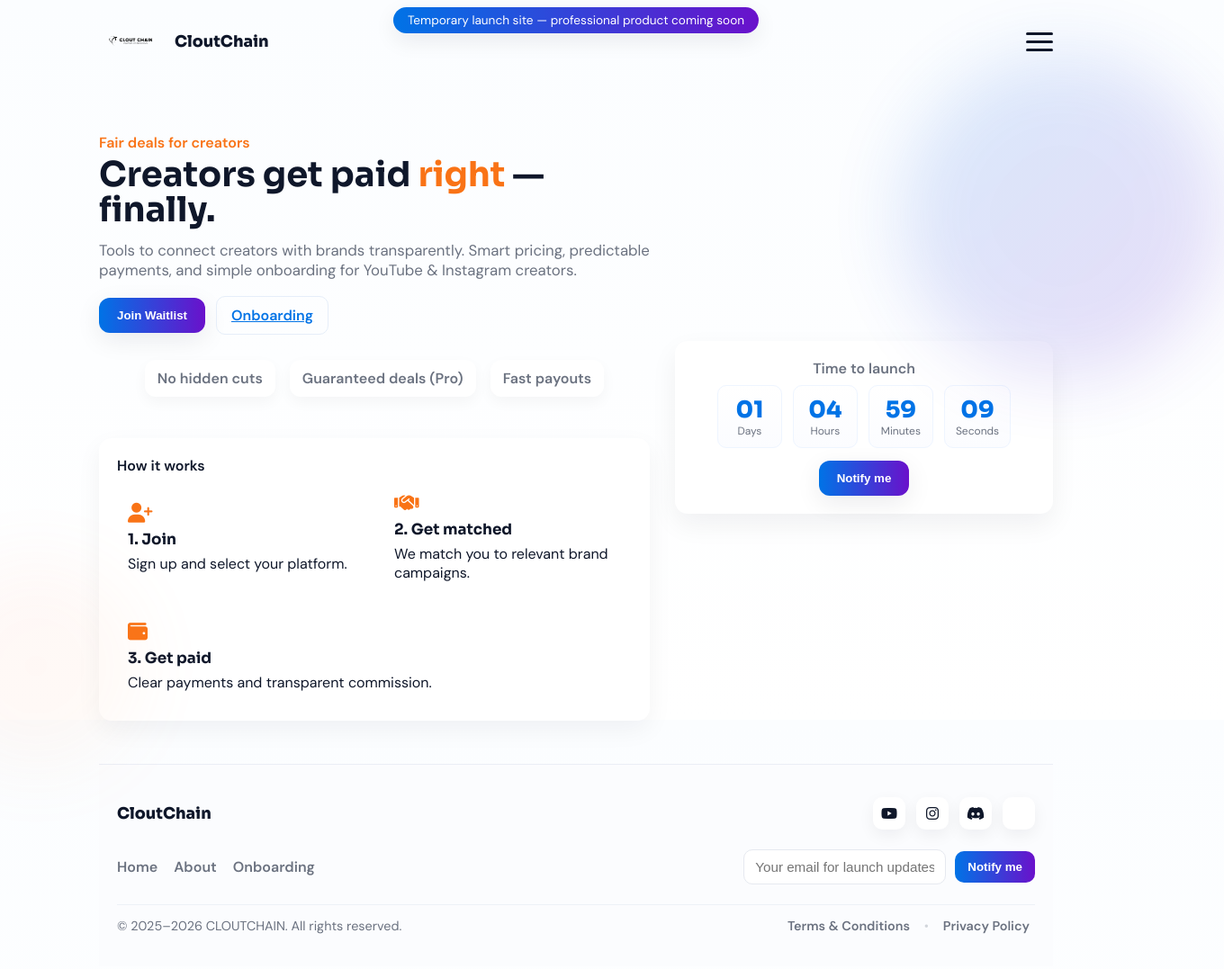
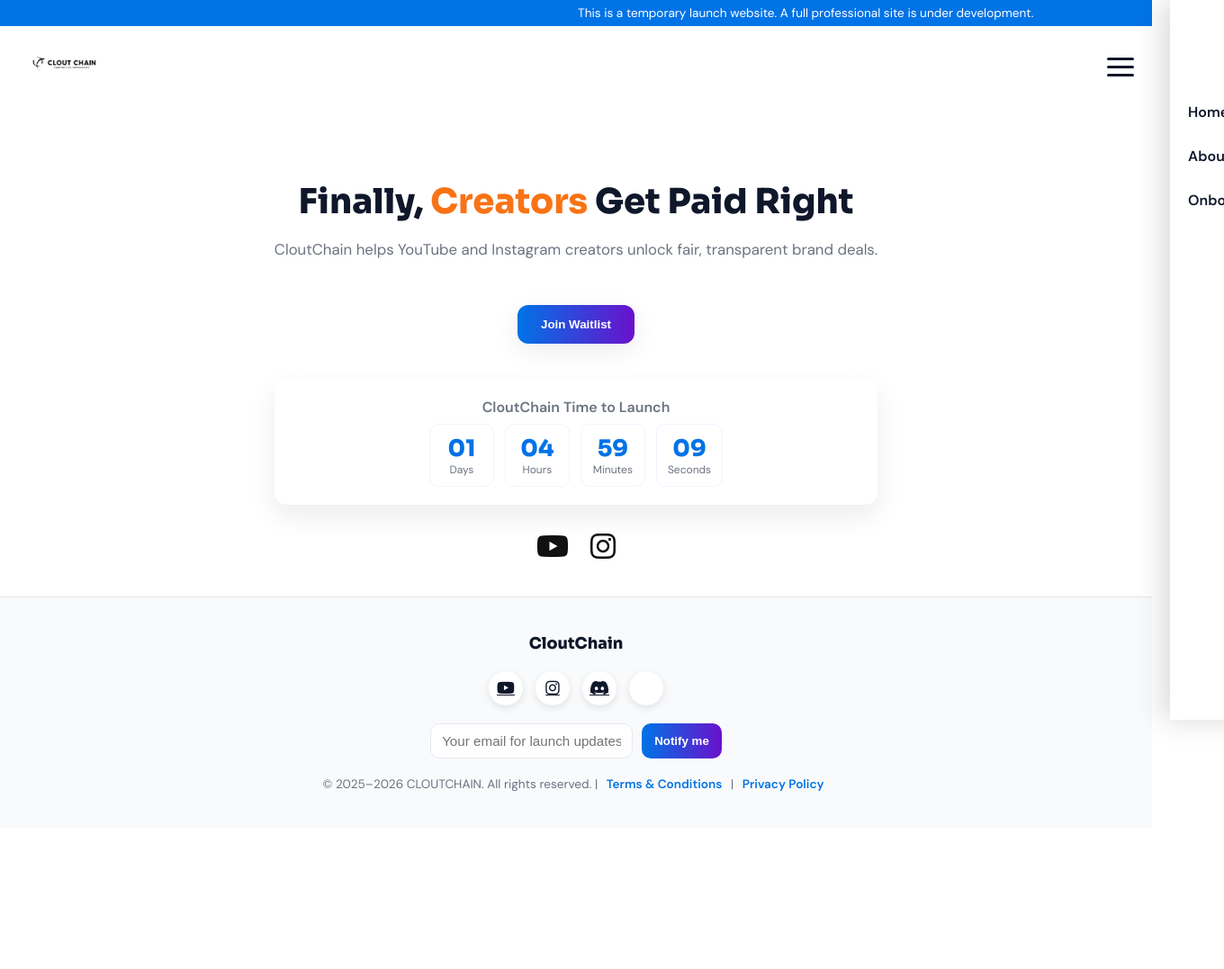
Before and after one commit to hustlenomicsorg/Cloutchain, a plain HTML site: page index.html in a window 1280 px wide. Shown: the whole page at 90% size, 1360 px wide, since content can reach past the window. After the commit the page ends 920 px from the top, so only its background shows below. Drawn offline with Linux system fonts and the light colour scheme.

Commit message:
Update index.html

```diff
--- a/index.html
+++ b/index.html
@@ -16,254 +16,171 @@
   --primary:#0073e6;
   --orange:#f97316;
   --card:#ffffff;
-  --glass: rgba(255,255,255,0.6);
 }
 *{box-sizing:border-box;margin:0;padding:0}
-html,body{height:100%}
-body{font-family:"DM Sans",sans-serif;background:linear-gradient(180deg,#fbfdff,#ffffff);color:#0f172a;display:flex;flex-direction:column;min-height:100vh}
+body{font-family:"DM Sans",sans-serif;background:#fff;color:#0f172a;display:flex;flex-direction:column;min-height:100vh;}
 
-/* Utility */
-.container{max-width:1100px;margin:0 auto;padding:28px 20px;width:100%}
+/* Notice scrolling banner */
+.notice-banner {
+  position:fixed;top:0;left:0;right:0;
+  background:var(--primary);color:#fff;
+  font-size:0.85rem;padding:6px 0;text-align:center;
+  z-index:1500;overflow:hidden;white-space:nowrap;
+}
+.notice-banner span {display:inline-block;padding-left:100%;animation:scroll-left 14s linear infinite;}
+@keyframes scroll-left{0%{transform:translateX(0)}100%{transform:translateX(-100%)}}
 
-/* Notice (small ticker) */
-.notice {position:fixed;top:8px;left:50%;transform:translateX(-50%);background:linear-gradient(90deg,var(--primary),#6a11cb);color:#fff;padding:6px 16px;border-radius:999px;font-size:0.85rem;z-index:1500;box-shadow:0 8px 24px rgba(11,18,32,0.08)}
 /* Header */
 .header{
-  position:fixed;left:0;right:0;top:24px;display:flex;justify-content:space-between;align-items:center;padding:0 20px;z-index:1400;
+  position:fixed;top:40px;left:20px;right:20px;
+  display:flex;align-items:center;justify-content:space-between;
+  z-index:1400;
 }
-.brand {display:flex;align-items:center;gap:12px;font-family:"Sora";font-weight:800;font-size:1.05rem}
-.brand img{height:44px}
-.hamburger{display:inline-flex;flex-direction:column;gap:6px;cursor:pointer}
+.logo img{height:64px} /* increased size */
+.hamburger{cursor:pointer;display:flex;flex-direction:column;gap:6px}
 .hamburger div{width:30px;height:3px;background:#0f172a;border-radius:3px}
 
-/* overlay backdrop when sidebar active (injected) */
-.sidebar-backdrop{position:fixed;inset:0;background:rgba(8,12,20,0.35);backdrop-filter:blur(3px);opacity:0;pointer-events:none;transition:opacity .2s;z-index:1350}
-.sidebar-backdrop.show{opacity:1;pointer-events:auto}
+/* Sidebar */
+.sidebar {
+  position:fixed;top:0;right:-280px;
+  width:260px;height:100%;background:#fff;
+  box-shadow:-8px 0 30px rgba(0,0,0,0.15);
+  padding:100px 20px;transition:right .3s ease;z-index:1600;
+}
+.sidebar.active { right:0 }
+.sidebar a {
+  display:block;padding:14px 0;text-decoration:none;
+  color:#0f172a;font-weight:600;font-size:1rem;
+}
+.sidebar a:hover {color:var(--primary)}
 
-/* Hero */
-.hero{
-  padding-top:120px;padding-bottom:48px;display:flex;align-items:center;gap:28px;
-}
-.hero-grid{display:grid;grid-template-columns:1fr 420px;gap:28px;align-items:center}
-.hero-title{font-family:"Sora";font-size:2.4rem;line-height:1.02;margin-bottom:14px}
-.hero-title .accent{color:var(--orange)}
-.hero-desc{color:var(--muted);font-size:1.05rem;margin-bottom:18px}
-.hero-cta{display:flex;gap:12px;align-items:center}
-.btn-primary{background:linear-gradient(90deg,var(--primary),#6a11cb);color:#fff;padding:12px 20px;border-radius:12px;border:0;font-weight:700;cursor:pointer;box-shadow:0 8px 28px rgba(11,18,32,0.08);transition:transform .16s}
-.btn-primary:hover{transform:translateY(-4px)}
-.btn-ghost{padding:10px 16px;border-radius:10px;border:1px solid #e6eef9;color:var(--primary);background:transparent;font-weight:700;cursor:pointer}
+/* Main */
+main{margin-top:160px;padding:40px 20px;text-align:center;max-width:900px;margin-left:auto;margin-right:auto}
+h1{font-family:"Sora";font-size:2.4rem;font-weight:800;margin-bottom:16px}
+h1 span{color:var(--orange)}
+p{color:var(--muted);font-size:1.05rem;margin-bottom:28px;line-height:1.6}
+.btn-primary{background:linear-gradient(90deg,var(--primary),#6a11cb);color:#fff;padding:14px 26px;border-radius:12px;border:0;font-weight:700;cursor:pointer;box-shadow:0 8px 28px rgba(11,18,32,0.08);transition:transform .16s;margin-top:20px}
+.btn-primary:hover{transform:translateY(-3px)}
 
-/* Countdown box */
-.count-wrap{background:var(--card);padding:20px;border-radius:14px;box-shadow:0 12px 30px rgba(11,18,32,0.06);text-align:center}
+/* Countdown */
+.count-wrap{margin-top:40px;background:var(--card);padding:20px;border-radius:14px;box-shadow:0 12px 30px rgba(11,18,32,0.08);text-align:center}
 .count-grid{display:flex;gap:12px;justify-content:center;flex-wrap:wrap}
-.count-item{min-width:72px;padding:10px 12px;border-radius:10px;background:linear-gradient(180deg,#fff,#fbfcff);border:1px solid #eef5ff}
+.count-item{min-width:72px;padding:10px 12px;border-radius:10px;background:#fff;border:1px solid #eef5ff}
 .count-value{font-family:"Sora";font-size:1.6rem;color:var(--primary);font-weight:800}
 .count-label{font-size:0.75rem;color:var(--muted)}
 
-/* small features row */
-.features{margin-top:28px;display:flex;gap:16px;flex-wrap:wrap;justify-content:center}
-.feature-pill{background:#fff;padding:10px 14px;border-radius:12px;box-shadow:0 6px 16px rgba(11,18,32,0.04);font-weight:700;color:var(--muted)}
+/* Platforms */
+.platforms{display:flex;justify-content:center;gap:24px;font-size:2rem;color:#111;margin-top:30px}
 
-/* How it works */
-.how{margin-top:46px;background:#fff;border-radius:14px;padding:20px;box-shadow:0 10px 28px rgba(11,18,32,0.05)}
-.how-row{display:flex;gap:20px;align-items:center;justify-content:space-between;flex-wrap:wrap}
-.how-step{flex:1;min-width:200px;padding:12px}
-.how-step i{font-size:22px;color:var(--orange);margin-bottom:8px}
-.how-step h3{font-family:"Sora";font-size:1.05rem;margin-bottom:6px}
-
-/* subtle floating background blobs */
-.blob{position:absolute;border-radius:50%;filter:blur(40px);opacity:0.14;pointer-events:none;z-index:0}
-.blob.b1{width:360px;height:360px;right:-80px;top:60px;background:linear-gradient(135deg,#0073e6,#6a11cb)}
-.blob.b2{width:240px;height:240px;left:-80px;bottom:-60px;background:linear-gradient(135deg,#ff7a6b,#ffb86b);opacity:0.06}
-
-/* Footer placeholder spacing */
-.footer-placeholder{margin-top:40px}
+/* Footer */
+footer{margin-top:auto;padding:40px 20px;background:#f9fafc;border-top:1px solid #e5e7eb;text-align:center}
+.footer-content{display:flex;flex-direction:column;align-items:center;gap:20px}
+.brand{font-family:"Sora";font-weight:800;font-size:1.1rem}
+.social{display:flex;gap:14px}
+.social a{display:flex;align-items:center;justify-content:center;width:38px;height:38px;border-radius:50%;background:#fff;color:#0f172a;font-size:1.1rem;line-height:0;box-shadow:0 3px 8px rgba(0,0,0,0.1);transition:all .2s}
+.social a:hover{transform:translateY(-3px)}
+.social a.youtube:hover{color:#ff0000}
+.social a.instagram:hover{color:#c13584}
+.social a.discord:hover{color:#5865f2}
+.social a.twitter:hover{color:#000}
+.newsletter{display:flex;gap:10px;flex-wrap:wrap;justify-content:center}
+.newsletter input{padding:10px 12px;border-radius:10px;border:1px solid #e6e9f0;font-size:0.95rem}
+.newsletter button{padding:10px 14px;border-radius:10px;border:0;background:linear-gradient(90deg,var(--primary),#6a11cb);color:#fff;font-weight:700;cursor:pointer}
+.footer-bottom{font-size:0.85rem;color:var(--muted)}
+.footer-bottom a{color:var(--primary);font-weight:600;text-decoration:none;margin:0 6px}
+.footer-bottom a:hover{text-decoration:underline}
 
 /* Responsive */
-@media(max-width:980px){
-  .hero-grid{grid-template-columns:1fr}
-  .count-wrap{margin-top:18px}
-}
 @media(max-width:600px){
-  .hero-title{font-size:1.6rem}
-  .hero-desc{font-size:0.95rem}
-  .brand img{height:36px}
-  .hamburger div{width:26px}
-  .hero{padding-top:100px;padding-bottom:36px}
-  .blob.b1{display:none}
+  h1{font-size:1.8rem}
+  .count-value{font-size:1.3rem}
+  .logo img{height:52px}
 }
 </style>
 </head>
 <body>
 
-<!-- notice -->
-<div class="notice">Temporary launch site — professional product coming soon</div>
+<!-- Scrolling banner -->
+<div class="notice-banner"><span>This is a temporary launch website. A full professional site is under development.</span></div>
 
-<!-- header -->
-<header class="header container">
-  <div class="brand"><img src="logo.png" alt="CloutChain logo">CloutChain</div>
-  <div class="hamburger" id="hamburger" role="button" aria-label="Open menu"><div></div><div></div><div></div></div>
-</header>
+<!-- Header -->
+<div class="header">
+  <div class="logo"><img src="logo.png" alt="logo"></div>
+  <div class="hamburger" id="hamburger"><div></div><div></div><div></div></div>
+</div>
 
-<!-- sidebar backdrop (used when sidebar active) -->
-<div id="sidebar-backdrop" class="sidebar-backdrop" aria-hidden="true"></div>
+<!-- Sidebar -->
+<div class="sidebar" id="sidebar">
+  <a href="index.html">Home</a>
+  <a href="about.html">About</a>
+  <a href="onboarding.html">Onboarding</a>
+</div>
 
-<!-- main container -->
-<main class="container" role="main">
-  <!-- floating blobs -->
-  <div class="blob b1" aria-hidden="true"></div>
-  <div class="blob b2" aria-hidden="true"></div>
+<!-- Main -->
+<main>
+  <h1>Finally, <span>Creators</span> Get Paid Right</h1>
+  <p>CloutChain helps <span>YouTube</span> and <span>Instagram</span> creators unlock fair, transparent brand deals.</p>
 
-  <section class="hero">
-    <div class="hero-grid">
-      <div>
-        <div style="color:var(--orange);font-weight:700;margin-bottom:6px">Fair deals for creators</div>
-        <h1 class="hero-title">Creators get paid <span class="accent">right</span> — finally.</h1>
-        <p class="hero-desc">Tools to connect creators with brands transparently. Smart pricing, predictable payments, and simple onboarding for YouTube & Instagram creators.</p>
+  <button class="btn-primary">Join Waitlist</button>
 
-        <div class="hero-cta">
-          <button class="btn-primary" id="cta-join">Join Waitlist</button>
-          <a class="btn-ghost" href="onboarding.html">Onboarding</a>
-        </div>
+  <div class="count-wrap">
+    <div style="font-weight:700;color:var(--muted);margin-bottom:8px">CloutChain Time to Launch</div>
+    <div class="count-grid">
+      <div class="count-item"><div class="count-value" id="days">00</div><div class="count-label">Days</div></div>
+      <div class="count-item"><div class="count-value" id="hours">00</div><div class="count-label">Hours</div></div>
+      <div class="count-item"><div class="count-value" id="minutes">00</div><div class="count-label">Minutes</div></div>
+      <div class="count-item"><div class="count-value" id="seconds">00</div><div class="count-label">Seconds</div></div>
+    </div>
+  </div>
 
-        <div class="features" aria-hidden="true">
-          <div class="feature-pill">No hidden cuts</div>
-          <div class="feature-pill">Guaranteed deals (Pro)</div>
-          <div class="feature-pill">Fast payouts</div>
-        </div>
-
-        <div class="how" aria-hidden="true">
-          <div style="font-weight:700;margin-bottom:8px">How it works</div>
-          <div class="how-row">
-            <div class="how-step">
-              <i class="fas fa-user-plus"></i>
-              <h3>1. Join</h3>
-              <div class="muted">Sign up and select your platform.</div>
-            </div>
-            <div class="how-step">
-              <i class="fas fa-handshake"></i>
-              <h3>2. Get matched</h3>
-              <div class="muted">We match you to relevant brand campaigns.</div>
-            </div>
-            <div class="how-step">
-              <i class="fas fa-wallet"></i>
-              <h3>3. Get paid</h3>
-              <div class="muted">Clear payments and transparent commission.</div>
-            </div>
-          </div>
-        </div>
-      </div>
-
-      <!-- right column: countdown box -->
-      <aside aria-label="Countdown" class="count-wrap">
-        <div style="font-weight:700;color:var(--muted);margin-bottom:8px">Time to launch</div>
-        <div class="count-grid" id="count-grid">
-          <div class="count-item">
-            <div class="count-value" id="days">00</div>
-            <div class="count-label">Days</div>
-          </div>
-          <div class="count-item">
-            <div class="count-value" id="hours">00</div>
-            <div class="count-label">Hours</div>
-          </div>
-          <div class="count-item">
-            <div class="count-value" id="minutes">00</div>
-            <div class="count-label">Minutes</div>
-          </div>
-          <div class="count-item">
-            <div class="count-value" id="seconds">00</div>
-            <div class="count-label">Seconds</div>
-          </div>
-        </div>
-
-        <div style="margin-top:14px">
-          <button class="btn-primary" id="cta-notify">Notify me</button>
-        </div>
-      </aside>
-    </div>
-  </section>
-
-  <div class="footer-placeholder" id="footer-placeholder"></div>
+  <div class="platforms">
+    <i class="fab fa-youtube"></i>
+    <i class="fab fa-instagram"></i>
+  </div>
 </main>
 
-<!-- load modular sidebar + footer -->
+<!-- Footer -->
+<footer>
+  <div class="footer-content">
+    <div class="brand">CloutChain</div>
+    <div class="social">
+      <a href="#" class="youtube"><i class="fab fa-youtube"></i></a>
+      <a href="#" class="instagram"><i class="fab fa-instagram"></i></a>
+      <a href="#" class="discord"><i class="fab fa-discord"></i></a>
+      <a href="#" class="twitter"><i class="fab fa-x-twitter"></i></a>
+    </div>
+    <form class="newsletter" onsubmit="event.preventDefault(); alert('Subscribed (demo)')">
+      <input type="email" placeholder="Your email for launch updates" required>
+      <button type="submit">Notify me</button>
+    </form>
+    <div class="footer-bottom">
+      © 2025–2026 CLOUTCHAIN. All rights reserved. |
+      <a href="terms.html">Terms & Conditions</a> |
+      <a href="privacy.html">Privacy Policy</a>
+    </div>
+  </div>
+</footer>
+
 <script>
-/* -------------------------
-   Helper: fetch modular files
-   ------------------------- */
-async function loadPart(path, targetId) {
-  try {
-    const res = await fetch(path);
-    if (!res.ok) throw new Error('fetch failed');
-    const text = await res.text();
-    document.getElementById(targetId).insertAdjacentHTML('beforebegin', text);
-    return true;
-  } catch (err) {
-    console.warn('Load part fail:', path, err);
-    return false;
-  }
-}
+// Sidebar toggle
+document.getElementById("hamburger").addEventListener("click",()=>{
+  document.getElementById("sidebar").classList.toggle("active");
+});
 
-/* Load sidebar and footer, then attach controls */
-(async function initParts() {
-  await loadPart('sidebar.html', 'sidebar-placeholder'); // sidebar will be inserted before placeholder (so ensure placeholder exists if used)
-  await loadPart('footer.html', 'footer-placeholder');
-
-  // The sidebar in sidebar.html has id="sidebar". attach toggle handlers:
-  const sidebar = document.getElementById('sidebar');
-  const hamburger = document.getElementById('hamburger');
-  const backdrop = document.getElementById('sidebar-backdrop');
-  // find close button inside loaded sidebar
-  const closeBtn = sidebar ? sidebar.querySelector('#sidebar-close') : null;
-
-  function openSidebar(){
-    if(!sidebar) return;
-    sidebar.classList.add('active');
-    backdrop.classList.add('show');
-    sidebar.setAttribute('aria-hidden','false');
-  }
-  function closeSidebar(){
-    if(!sidebar) return;
-    sidebar.classList.remove('active');
-    backdrop.classList.remove('show');
-    sidebar.setAttribute('aria-hidden','true');
-  }
-
-  if(hamburger){hamburger.addEventListener('click', openSidebar)}
-  if(closeBtn){closeBtn.addEventListener('click', closeSidebar)}
-  if(backdrop){backdrop.addEventListener('click', closeSidebar)}
-})();
-
-/* -------------------------
-   Countdown logic (27 Sep 2025 14:00 IST)
-   ------------------------- */
-(function countdown(){
-  const target = new Date("Sep 27, 2025 14:00:00 GMT+0530").getTime();
-  function tick(){
-    const now = Date.now();
-    let diff = target - now;
-    if(diff < 0) diff = 0;
-    const days = Math.floor(diff / (1000*60*60*24));
-    const hours = Math.floor((diff % (1000*60*60*24)) / (1000*60*60));
-    const minutes = Math.floor((diff % (1000*60*60)) / (1000*60));
-    const seconds = Math.floor((diff % (1000*60)) / 1000);
-    document.getElementById('days').textContent = String(days).padStart(2,'0');
-    document.getElementById('hours').textContent = String(hours).padStart(2,'0');
-    document.getElementById('minutes').textContent = String(minutes).padStart(2,'0');
-    document.getElementById('seconds').textContent = String(seconds).padStart(2,'0');
-  }
-  tick(); setInterval(tick,1000);
-})();
-
-/* CTA demo handlers (replace with real flows) */
-document.addEventListener('click', function(e){
-  if(e.target.matches('#cta-join') || e.target.closest('#cta-join')){
-    alert('Thanks — we added you to the waitlist (demo).');
-  }
-  if(e.target.matches('#cta-notify') || e.target.closest('#cta-notify')){
-    alert('We will notify you at launch (demo).');
-  }
-});
+// Countdown
+const target=new Date("Sep 27, 2025 14:00:00 GMT+0530").getTime();
+setInterval(()=>{
+  const now=Date.now();
+  let diff=target-now;if(diff<0) diff=0;
+  const d=Math.floor(diff/(1000*60*60*24));
+  const h=Math.floor((diff%(1000*60*60*24))/(1000*60*60));
+  const m=Math.floor((diff%(1000*60*60))/(1000*60));
+  const s=Math.floor((diff%(1000*60))/1000);
+  document.getElementById("days").textContent=String(d).padStart(2,"0");
+  document.getElementById("hours").textContent=String(h).padStart(2,"0");
+  document.getElementById("minutes").textContent=String(m).padStart(2,"0");
+  document.getElementById("seconds").textContent=String(s).padStart(2,"0");
+},1000);
 </script>
 </body>
 </html>
```
